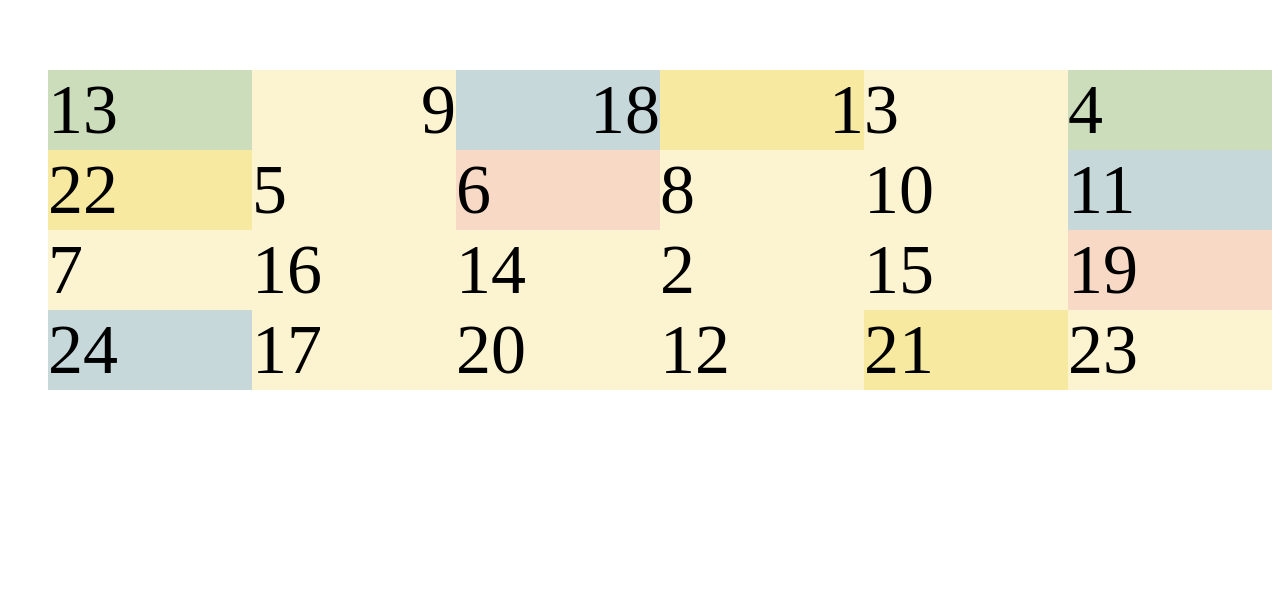
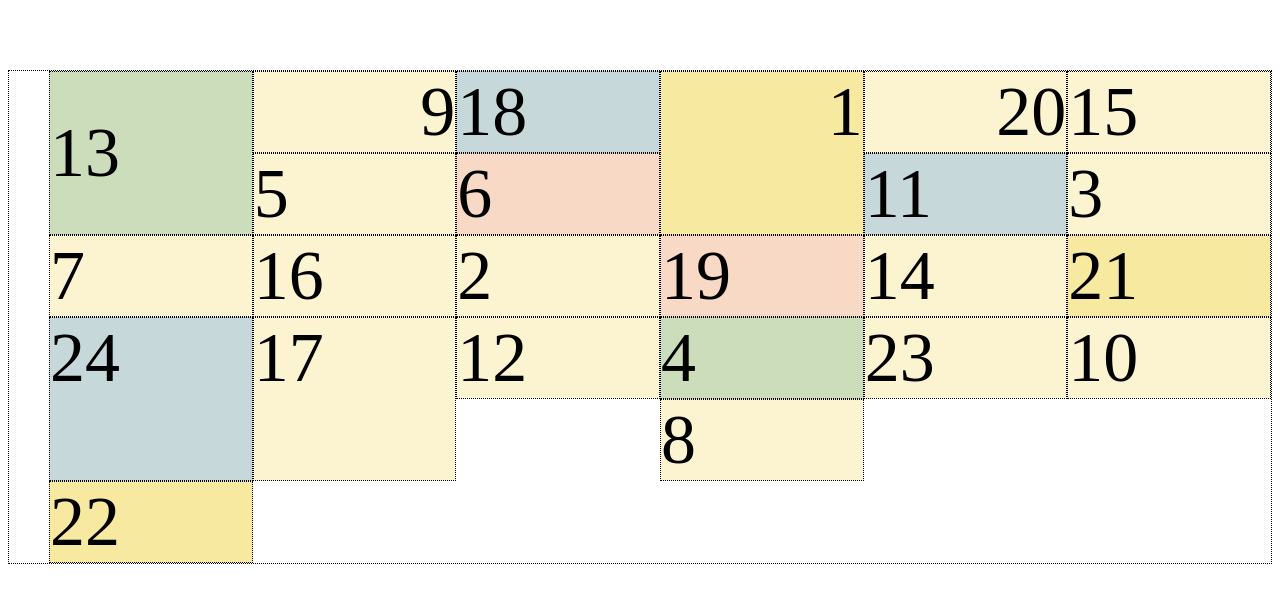
Before and after one commit to ranaalmalki/lab1-grid, a plain HTML site: page index.html in a window 1280 px wide. Drawn offline with Linux system fonts and the light colour scheme.

Commit message:
number order

```diff
--- a/style.css
+++ b/style.css
@@ -15,12 +15,16 @@
 }
 
 .list-items{
+    border: dotted black 1px;
     display: grid;
     list-style: none;
     grid-template-columns: auto auto auto auto auto auto;
 
 }
+li{
+    border: dotted black 1px;
 
+}
 
 /*items ;list*/
 
@@ -49,10 +53,6 @@
 
 /* item*/
 
-.item-1{
-    grid-column: 4;
-    grid-row: 1/2;
-}
 
 .item-2{
 
@@ -61,7 +61,7 @@
 /*first column*/
 .item-13{
     grid-column: 1;
-    grid-row: 1;
+    grid-row: 1/3;
     align-content: center;
 
 }
@@ -69,7 +69,7 @@
 
 .item-22{
     grid-column: 1;
-    grid-row: 2;
+
 }
 
 .item-7{
@@ -79,7 +79,7 @@
 
 .item-24{
     grid-column: 1;
-    grid-row: 4;
+    grid-row: 4/6;
 }
 /* second column*/
 .item-9{
@@ -101,7 +101,7 @@
 
 .item-17{
     grid-column: 2;
-    grid-row: 4;
+    grid-row: 4/6;
 }
 
 /*third column*/
@@ -109,7 +109,6 @@
 .item-18{
     grid-column: 3;
     grid-row: 1;
-    text-align: right;
 
 }
 
@@ -132,22 +131,68 @@
 
 .item-1{
     grid-column: 4;
-    grid-row: 1;
+    grid-row: 1/3;
     text-align: right;
 
 }
 
 .item-8{
     grid-column: 4;
-    grid-row: 2;
 }
 
-.item-2{
+.item-19{
     grid-column: 4;
     grid-row: 3;
 }
 
-.item-12{
+.item-4{
     grid-column: 4;
     grid-row: 4;
 }
+
+/*five column*/
+
+.item-20{
+    grid-column: 5;
+    grid-row: 1;
+    text-align: right;
+
+}
+
+.item-11{
+    grid-column: 5;
+    grid-row: 2;
+}
+
+.item-14{
+    grid-column: 5;
+    grid-row: 3;
+}
+
+.item-23{
+    grid-column: 5;
+    grid-row: 4;
+}
+
+/*last column*/
+
+.item-15{
+    grid-column: 6;
+    grid-row: 1;
+
+}
+
+.item-3{
+    grid-column: 6;
+    grid-row: 2;
+}
+
+.item-21{
+    grid-column: 6;
+    grid-row: 3;
+}
+
+.item-10{
+    grid-column: 6;
+    grid-row: 4;
+}
```
